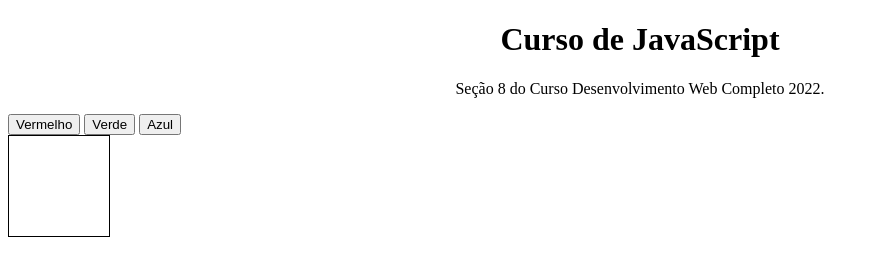
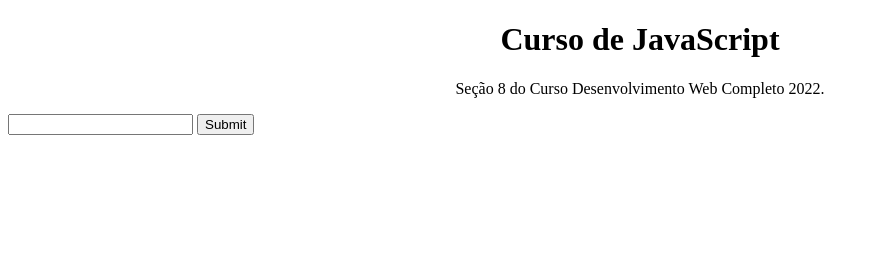
Before and after one commit to monicaquintal/estudandoJavaScript, a plain HTML site: page index.html in a window 1280 px wide. Shown: the whole page, without its empty margins (0-879 px from the left). Drawn offline with Linux system fonts and the light colour scheme.

Commit message:
aula 50 - atividades para fixação de conteúdo

```diff
--- a/index.html
+++ b/index.html
@@ -7,12 +7,21 @@
   <title>Estudando JavaScript!</title>
 
   <script>
-    function modificaEstilo(corDeFundo, l, a){
-      document.getElementById('quadrado').style.backgroundColor = corDeFundo
-      document.getElementById('quadrado').style.width = l
-      document.getElementById('quadrado').style.height = a
-    }
-    </script>
+
+  function eventoDeFoco() {
+    document.getElementById("campo").style.background = "yellow"
+  }
+
+  function recuperaValor() {
+    var valor = document.getElementById("campo").value
+
+  if (valor.length < 3) {
+    document.getElementById("campo").style.background = "red"
+  } else {
+    document.getElementById("campo").style.background = "green"
+  }
+}
+  </script>
 
 </head>
 <body>
@@ -21,12 +30,10 @@
     <h1>Curso de JavaScript</h1>
     <p>Seção 8 do Curso Desenvolvimento Web Completo 2022.</p>
   </div>
-    <button type="button" onclick="modificaEstilo('#FF0000', '200px')">Vermelho</button>
-   <button type="button" onclick="modificaEstilo('#00FF00', '150px', '20px')">Verde</button>
-   <button type="button" onclick="modificaEstilo('#0000FF', '150px', '200px')">Azul</button>
 
-   <div id="quadrado" style="border: solid 1px #000; width: 100px; height: 100px;"></div>
+  <input id="campo" type="text" onfocus="eventoDeFoco()" onblur="recuperaValor()">
 
+  <button id="teste">Submit</button>
 
   <!-- aula variáveis :
   <script>
--- a/script.js
+++ b/script.js
@@ -272,9 +272,9 @@ document.write('O resultado é: ' + calc(num1, num2, operacao));
 
 
 
-/* --------------------- DOM - acessando elementos --------------------- */
+/* --------------------- DOM - acessando elementos ---------------------
 
 //console.log(document.getElementById("nome_usuario"))
 //console.log(document.getElementsByTagName("input"))
 //console.log(document.getElementsByClassName("campo_texto"))
-console.log(document.getElementsByName("nome"))
+console.log(document.getElementsByName("nome"))*/
```
Also changed, not shown: 1 other file.
